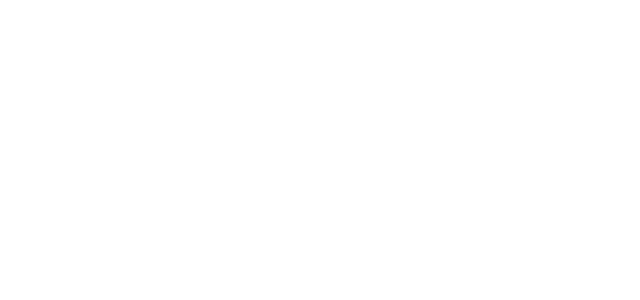
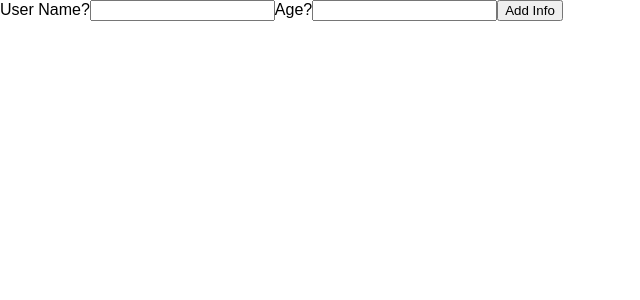
Before and after one commit to Justo84/Data-collector, a React (Create React App) app: page / in a window 1280 px wide. Shown: the top 300 px of the page, without its empty margins (0-640 px from the left). Built offline with nearby package versions, Linux system fonts and the light colour scheme.

Commit message:
adduser component

```diff
--- a/public/index.html
+++ b/public/index.html
@@ -24,7 +24,7 @@
       work correctly both with client-side routing and a non-root public URL.
       Learn how to configure a non-root public URL by running `npm run build`.
     -->
-    <title>React App</title>
+    <title>Data Collection Application</title>
   </head>
   <body>
     <noscript>You need to enable JavaScript to run this app.</noscript>
--- a/src/App.js
+++ b/src/App.js
@@ -1,10 +1,11 @@
 import React from 'react';
+import AddUser from './components/Users/AddUser';
 
 
 function App() {
   return (
     <div>
-
+      <AddUser />
     </div>
   );
 }
--- /dev/null
+++ b/src/components/Users/AddUser.js
@@ -0,0 +1,21 @@
+import React from "react";
+
+const AddUser = () => {
+
+    const addUserHandler = (e) => {
+        e.preventDefault()
+        console.log(e)
+    }
+
+    return (
+        <form onSubmit={addUserHandler}>
+            <label htmlFor="username">User Name?</label>
+            <input id="username" type="text" />
+            <label htmlFor="age">Age?</label>
+            <input id="age" type="number" />
+            <button type="submit">Add Info</button>
+        </form>
+    )
+}
+
+export default AddUser
```
Also changed, not shown: src/components/Users/UserForm.js (added).
